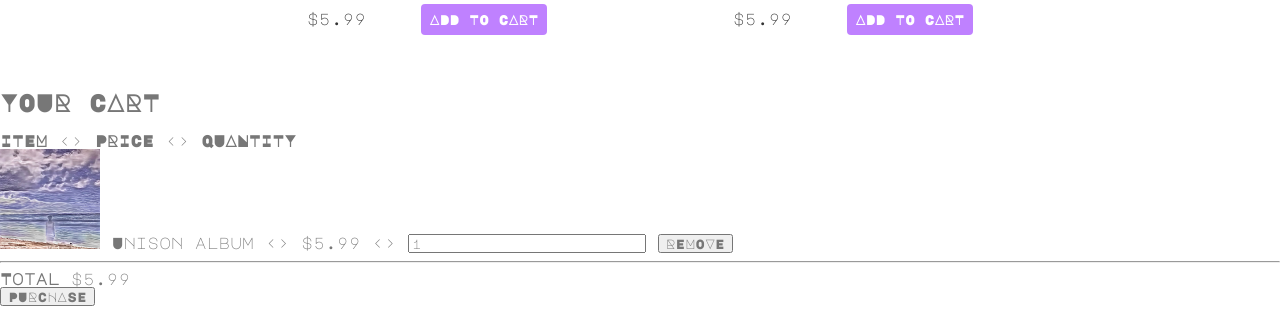
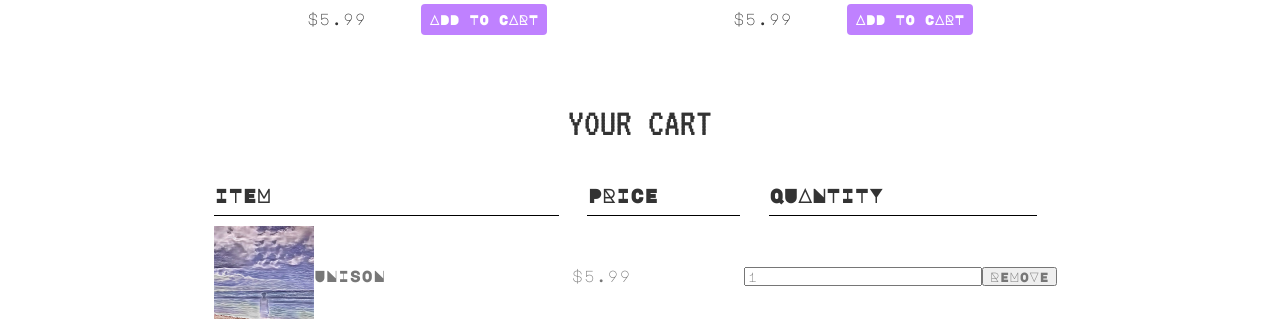
Before and after one commit to charlesmartinreed/Web-Basics-Two, a plain HTML site: page store.html in a window 1280 px wide. Shown: the part 975-1294 px from the top of the page. Drawn offline with Linux system fonts and the light colour scheme.

Commit message:
Implement flex layout for cart in store.html.

```diff
--- a/css/styles.css
+++ b/css/styles.css
@@ -218,7 +218,7 @@ html, body {
   background-color: #AF81FF;
 }
 
-/* SHOP */
+/* SHOP ITEM */
 .shop-items {
   display: flex;
   flex-wrap: wrap;
@@ -253,3 +253,36 @@ html, body {
   flex-grow: 1;
   color: #333;
 }
+
+/* SHOP CART */
+.cart-header {
+  font-weight: bold;
+  font-size: 1.2em;
+  color: #333;
+}
+
+.cart-column {
+  display: flex;
+  align-items: center;
+  border-bottom: 1px solid black;
+  margin-right: 1.5em;
+  margin-top: 10px;
+  padding-bottom: 10px;
+}
+
+.cart-row {
+  display: flex;
+}
+
+.cart-item {
+  width: 45%;
+}
+
+.cart-price {
+  width: 20%;
+
+}
+
+.cart-quantity {
+  width: 35%;
+}
--- a/store.html
+++ b/store.html
@@ -59,23 +59,25 @@
         </div>
      </section>
 
-     <section>
-       <h2>YOUR CART</h2>
-       <div class="">
-         <strong>ITEM</strong>
-         &lt;&gt;
-         <strong>PRICE</strong>
-         &lt;&gt;
-         <strong>QUANTITY</strong>
+     <section class="container content-section ">
+       <h2 class="section-header">YOUR CART</h2>
+       <div class="cart-row">
+         <span class="cart-item cart-header cart-column">ITEM</span>
+         <span class="cart-price cart-header cart-column">PRICE</span>
+         <span class="cart-quantity cart-header cart-column">QUANTITY</span>
        </div>
-       <div class="">
-         <img src="images/store/unisonCover.jpg" width="100">
-         <span>Unison album</span>
-         &lt;&gt;
-         <span>$5.99</span>
-         &lt;&gt;
-         <input type="number" value="1">
-         <button role="button">REMOVE</button>
+       <div class="cart-row">
+         <div class="cart-item cart-column">
+           <img src="images/store/unisonCover.jpg" width="100">
+           <span>UNISON</span>
+         </div>
+         <span class="cart-price cart-column">
+           $5.99
+         </span>
+         <div class="cart-quantity cart-column">
+           <input type="number" value="1">
+           <button role="button">REMOVE</button>
+         </div>
        </div>
        <hr>
        <div class="">
```
